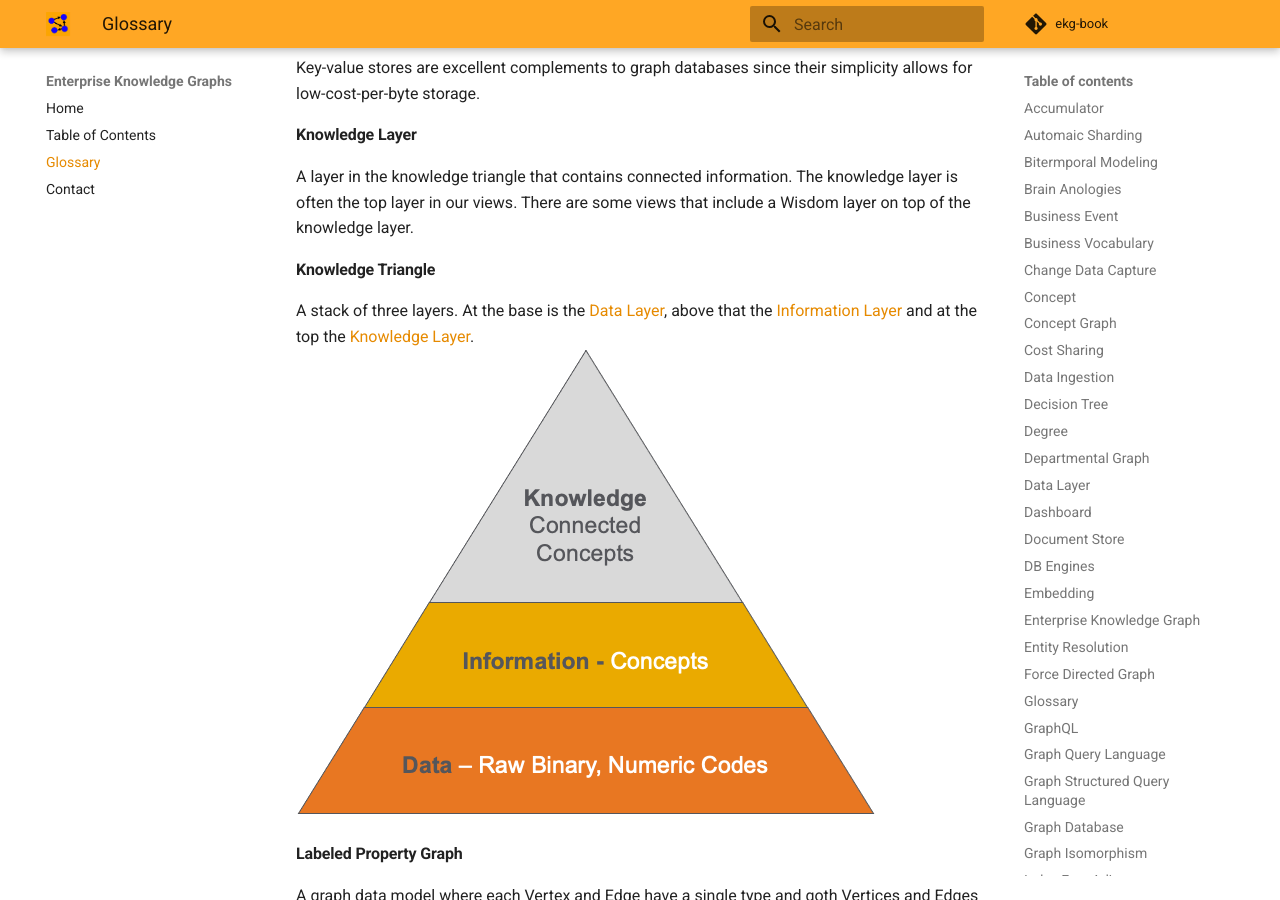
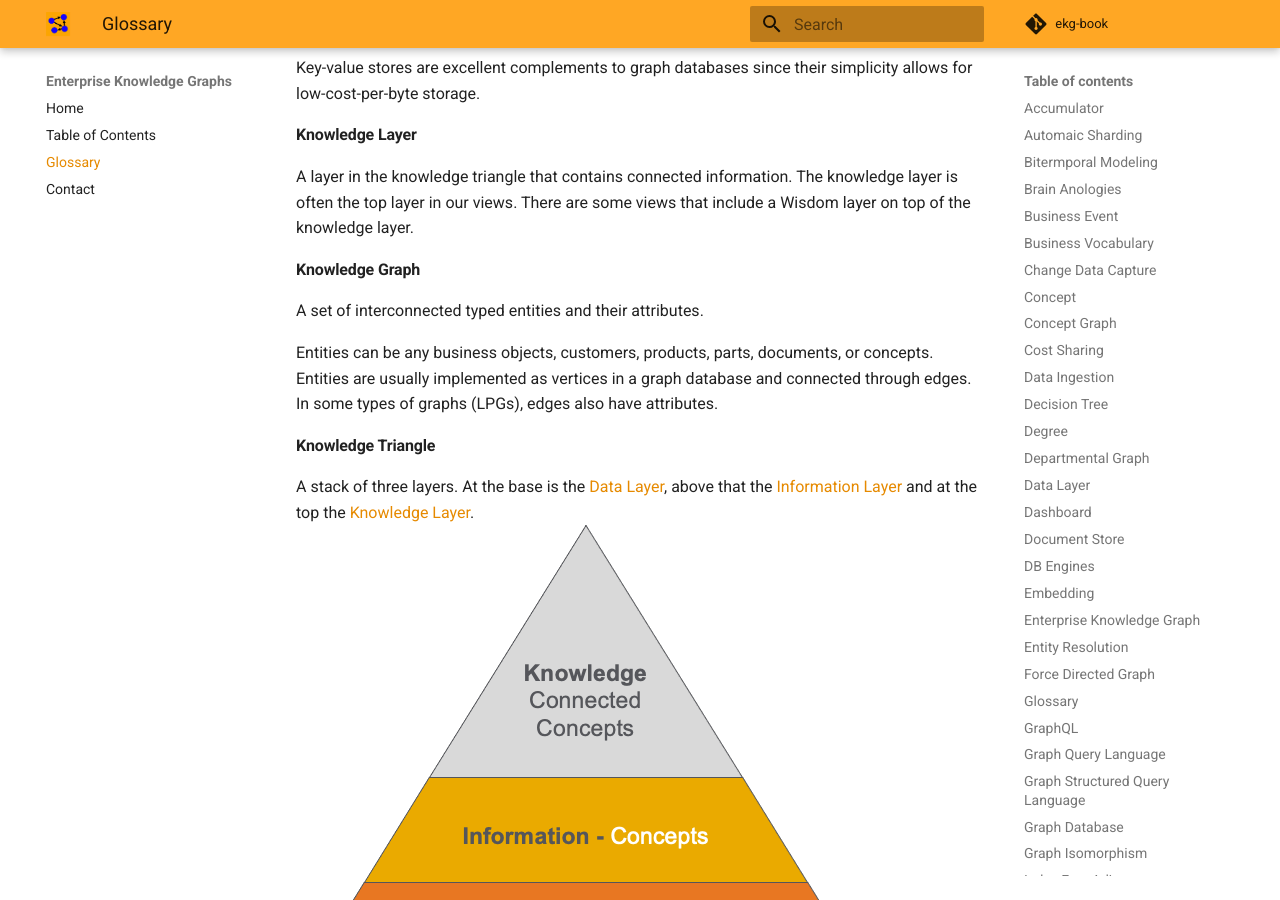
Before and after one commit to dmccreary/ekg-book, an MkDocs documentation site: the page built from docs/glossary.md, in a window 1280 px wide and 900 px high, scrolled down 5589 px. Built offline with MkDocs 1.6.1 and Material for MkDocs 9.7.7, drawn with Linux system fonts in a browser that asks for light colours; comment, search, counter and statistics services are not loaded.

Commit message:
updated content

```diff
--- a/docs/glossary.md
+++ b/docs/glossary.md
@@ -144,6 +144,11 @@ Key-value stores are excellent complements to graph databases since their simpli
 #### Knowledge Layer
 A layer in the knowledge triangle that contains connected information.  The knowledge layer is often the top layer in our views.  There are some views that include a Wisdom layer on top of the knowledge layer.
 
+#### Knowledge Graph
+A set of interconnected typed entities and their attributes.
+
+Entities can be any business objects, customers, products, parts, documents, or concepts.  Entities are usually implemented as vertices in a graph database and connected through edges.  In some types of graphs (LPGs), edges also have attributes.
+
 #### Knowledge Triangle
 A stack of three layers.  At the base is the [Data Layer](#data-layer), above that the [Information Layer](#information-layer) and at the top the [Knowledge Layer](#knowledge-layer).
 ![Knowledge Trainagle](img/knowledge-triangle.png)
```
